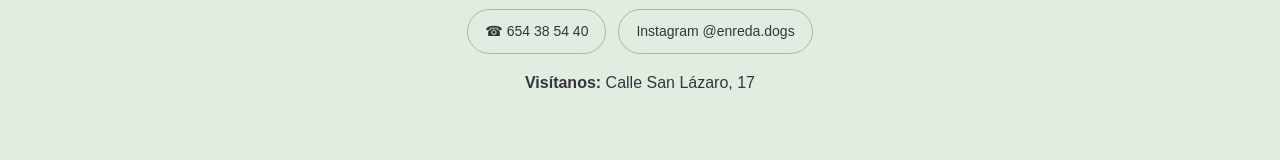
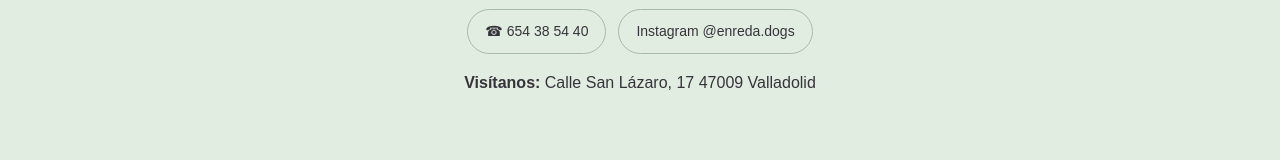
Before and after one commit to enredadogs/enredadogs.github.io, a plain HTML site: page index.html in a window 1280 px wide. Shown: the part 3009-3169 px from the top of the page. Drawn offline with Linux system fonts and the light colour scheme.

Commit message:
Update index.html

```diff
--- a/index.html
+++ b/index.html
@@ -6,4 +6,4 @@
 <section class="section" id="servicios"><div class="inner center"><div class="eyebrow">Nuestros cuidados</div><h2>Un mimo para cada peludo</h2><p class="intro">Cada perro tiene su personalidad y sus necesidades. Nos gusta dedicarle el tiempo y la atención que merece.</p><div class="services"><article class="service"><div class="sym">🫧</div><h3>Baño y cuidado</h3><p>Higiene y cuidados del manto para que se sientan fresquitos y cómodos.</p></article><article class="service"><div class="sym">✂️</div><h3>Corte y arreglo</h3><p>Un acabado bonito y práctico, adaptado a cada tipo de pelo.</p></article><article class="service"><div class="sym">♡</div><h3>Atención con cariño</h3><p>Un trato cercano, paciente y respetuoso con cada compañero de cuatro patas.</p></article></div></div></section>
 <section class="section lav" id="tarifas"><div class="inner split"><div><div class="eyebrow">Nuestros precios</div><h2>Cuidados a su medida</h2><p>El precio puede variar según la raza, el tamaño, el estado del manto y el servicio que necesite tu peludo.</p><p>Escríbenos y te informaremos de las opciones y tarifas.</p><p class="note">La tabla de precios por razas se añadirá cuando confirmemos los importes.</p><a class="btn" href="https://wa.me/34654385440?text=Hola%2C%20me%20gustar%C3%ADa%20consultar%20las%20tarifas%20de%20Enredadogs" target="_blank" rel="noopener">Consultar tarifa ↗</a></div><img src="/blanquito.webp" alt="Perro blanco tras su sesión de peluquería en Enredadogs" loading="lazy"></div></section>
 <section class="section" id="galeria"><div class="inner center"><div class="eyebrow">Nuestra pequeña gran familia</div><h2>Caritas que enamoran</h2><p class="intro">Ellos son algunos de los protagonistas que pasan por Enredadogs. ¡Y nos encanta verlos así de guapos!</p><div class="gallery"><img src="/yorkshire.webp" alt="Yorkshire con pajarita roja" loading="lazy"><img src="/cocker.webp" alt="Cocker de pelo dorado" loading="lazy"><img src="/blanquito.webp" alt="Perro blanco con pajarita" loading="lazy"><img src="/caniche.webp" alt="Caniche marrón con pajarita roja" loading="lazy"><img src="/mestizo.webp" alt="Perro blanco y negro arreglado" loading="lazy"></div></div></section>
-<section class="section mint" id="contacto"><div class="contact center"><div class="eyebrow">Ven a conocernos</div><h2>¿Le toca ponerse guapo?</h2><p>Escríbenos por WhatsApp para preguntar disponibilidad y reservar su próximo mimo.</p><a class="btn" href="https://wa.me/34654385440?text=Hola%2C%20quiero%20pedir%20cita%20en%20Enredadogs" target="_blank" rel="noopener">Pedir cita por WhatsApp ↗</a><div class="contactlinks"><a class="pill" href="https://wa.me/34654385440" target="_blank" rel="noopener">☎ 654 38 54 40</a><a class="pill" href="https://www.instagram.com/enreda.dogs/" target="_blank" rel="noopener">Instagram @enreda.dogs</a></div><p><strong>Visítanos:</strong> Calle San Lázaro, 17</p></div></section></main><footer><strong>Enredadogs ♡</strong><p>Peluquería canina con mucho cariño.</p><p><a href="https://www.instagram.com/enreda.dogs/">Instagram</a> · <a href="https://wa.me/34654385440">WhatsApp</a></p><small>© 2026 Enredadogs</small></footer><a class="floatwa" href="https://wa.me/34654385440?text=Hola%2C%20quiero%20pedir%20cita%20en%20Enredadogs" target="_blank" rel="noopener" aria-label="Reservar por WhatsApp">WhatsApp ♡</a></body></html>
+<section class="section mint" id="contacto"><div class="contact center"><div class="eyebrow">Ven a conocernos</div><h2>¿Le toca ponerse guapo?</h2><p>Escríbenos por WhatsApp para preguntar disponibilidad y reservar su próximo mimo.</p><a class="btn" href="https://wa.me/34654385440?text=Hola%2C%20quiero%20pedir%20cita%20en%20Enredadogs" target="_blank" rel="noopener">Pedir cita por WhatsApp ↗</a><div class="contactlinks"><a class="pill" href="https://wa.me/34654385440" target="_blank" rel="noopener">☎ 654 38 54 40</a><a class="pill" href="https://www.instagram.com/enreda.dogs/" target="_blank" rel="noopener">Instagram @enreda.dogs</a></div><p><strong>Visítanos:</strong> Calle San Lázaro, 17  47009 Valladolid</p></div></section></main><footer><strong>Enredadogs ♡</strong><p>Peluquería canina con mucho cariño.</p><p><a href="https://www.instagram.com/enreda.dogs/">Instagram</a> · <a href="https://wa.me/34654385440">WhatsApp</a></p><small>© 2026 Enredadogs</small></footer><a class="floatwa" href="https://wa.me/34654385440?text=Hola%2C%20quiero%20pedir%20cita%20en%20Enredadogs" target="_blank" rel="noopener" aria-label="Reservar por WhatsApp">WhatsApp ♡</a></body></html>
```
